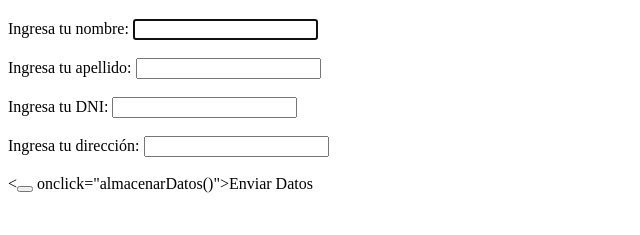
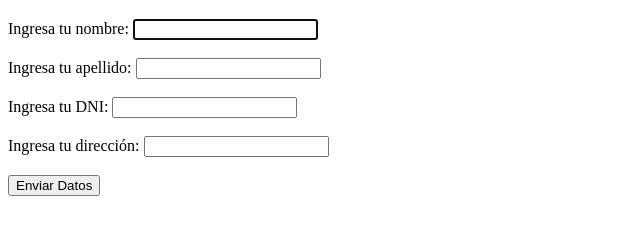
Before and after one commit to Angie-Condor/Ejercicio-1, a plain HTML site: page index.html in a window 1280 px wide. Shown: the part 61-296 px from the top of the page, without its empty margins (0-640 px from the left). Drawn offline with Linux system fonts and the light colour scheme.

Commit message:
first commit

```diff
--- a/index.html
+++ b/index.html
@@ -26,7 +26,7 @@
         <label for="direccion">Ingresa tu dirección:</label>
         <input id="direccion" type="text" required>
       </div><br/>
-      <<button></button> onclick="almacenarDatos()">Enviar Datos</button>
+      <button onclick="almacenarDatos()">Enviar Datos</button>
     </form>
   </section>
   <div id="datos"></div>
```
